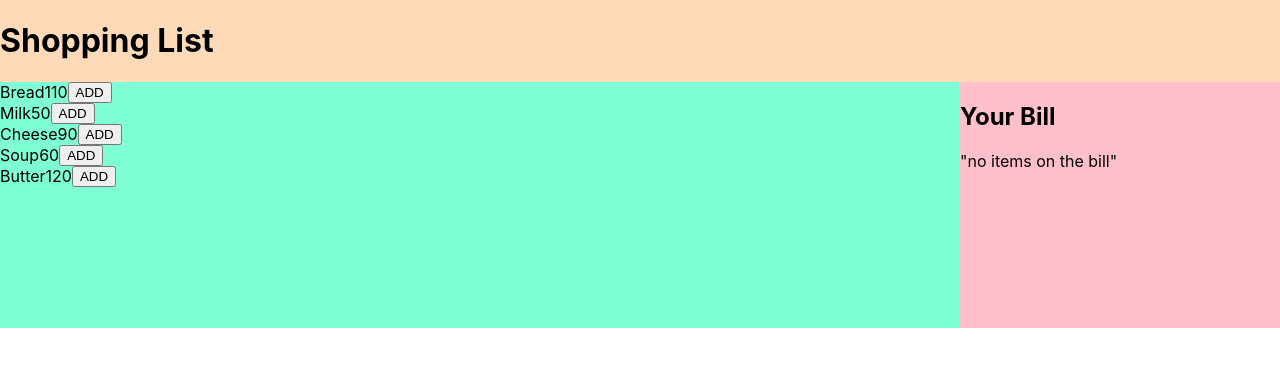
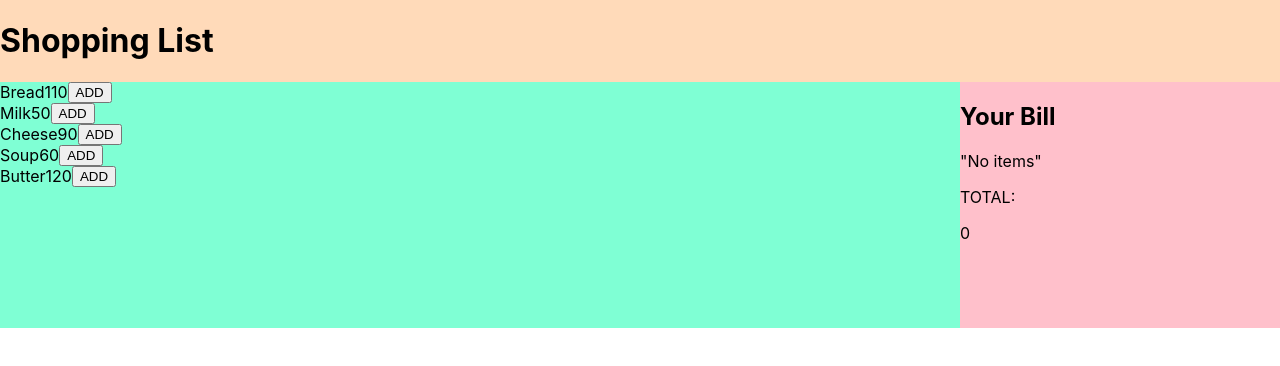
Before and after one commit to Darcieleah/shopping-list, a React (Create React App) app in the folder shopping-list/shopping-list/: page / in a window 1280 px wide. Shown: the top 366 px of the page. Built offline with nearby package versions, Linux system fonts and the light colour scheme.

Commit message:
DH display bill items and total sum

```diff
--- a/shopping-list/shopping-list/src/components/Bill/Bill.module.scss
+++ b/shopping-list/shopping-list/src/components/Bill/Bill.module.scss
@@ -2,3 +2,6 @@
     grid-area: bill;
     background-color: pink;
 }
+.billRow {
+    display: flex;
+}
--- a/shopping-list/shopping-list/src/components/Bill/Bill.tsx
+++ b/shopping-list/shopping-list/src/components/Bill/Bill.tsx
@@ -1,17 +1,37 @@
-import React, { FC } from 'react';
+import React from 'react';
 import styles from './Bill.module.scss';
-import Product from '../../items/Item';
+import BilledItem from '../../items/BilledItem';
+
 
 type BillProps = {
-  billItems: {id: number}[],
+  billItems: BilledItem[],
+  //TODO: add on add functionality directing from bill
   // onAdd: (product: Product) => void;
 }
 
+let totalSum = 0;
+
 function Bill({billItems}: BillProps) {
+  // add the prices together for the total sum
+  {for (let i = 0; i < billItems.length; i++) {
+  const billItem = billItems[i];
+  totalSum += billItem.price;}}
+
   return (
   <aside className={styles.Bill} data-testid="Bill">
-     <h2>Your Bill</h2>
-     <div>{billItems.length === 0 && <div>"no items on the bill"</div>}</div>
+    <h2>Your Bill</h2>
+    <div>{billItems.length === 0 && <p>"No items"</p>}</div>
+    {billItems.map((item) => (
+    <div className={styles.billRow} key={item.id}>
+      <p>{item.name}</p>
+      <p>{item.price}</p>
+      <p>{item.quantity}</p>
+    </div>
+    ))}
+    <footer>
+      <p>TOTAL:</p>
+      <p>{totalSum}</p>
+    </footer>
   </aside>
 )};
 
```
